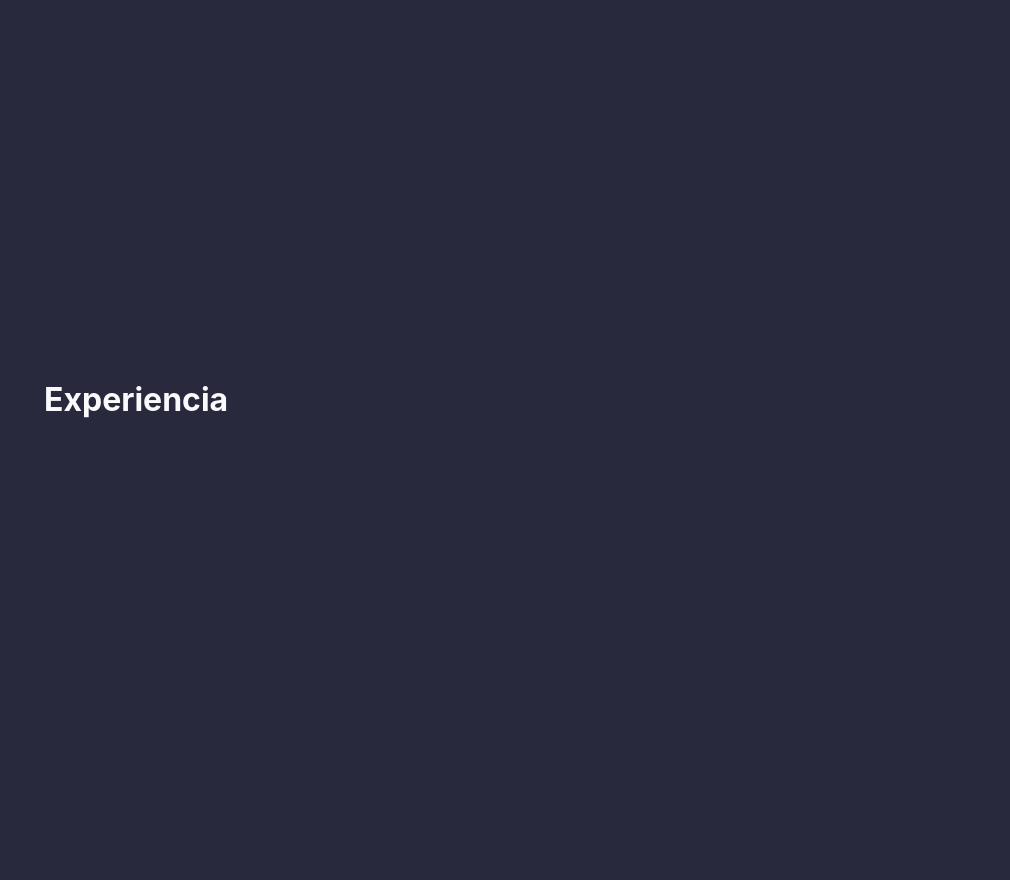
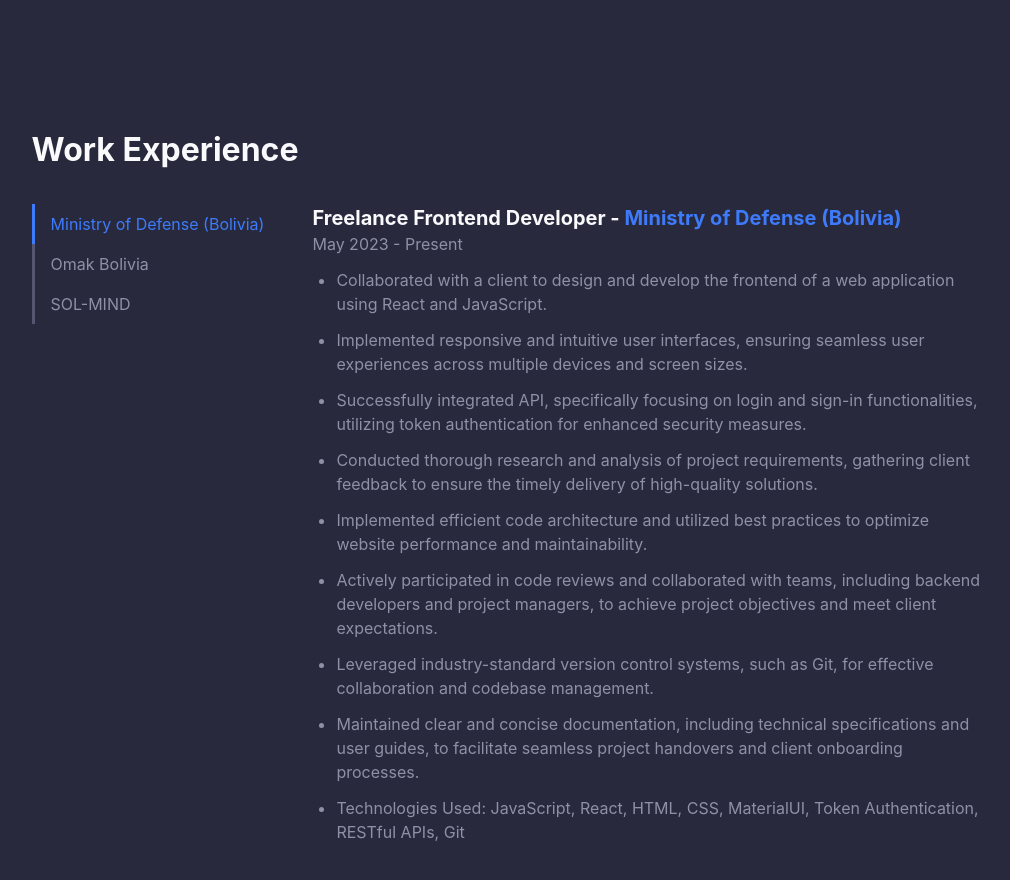
Before and after one commit to Jos017/portfolio-jose-rios, a React (Vite) app: page / in a window 1280 px wide. Shown: the part 1600-2480 px from the top of the page, without its empty margins (132-1142 px from the left). Built offline with nearby package versions, Linux system fonts and the light colour scheme.

Commit message:
Implement Work Experience Section

```diff
--- a/src/common/const.tsx
+++ b/src/common/const.tsx
@@ -5,9 +5,9 @@
 import Newspaper from '../assets/icons/Newspaper';
 import Phone from '../assets/icons/Phone';
 import User from '../assets/icons/User';
-import { Links } from './types';
+import { Link, WorkExperience } from './types';
 
-const NAVIGATION: Links[] = [
+const NAVIGATION: Link[] = [
   { name: 'about', route: '/#about', svg: <User /> },
   { name: 'experience', route: '/#experience', svg: <AcademicCap /> },
   { name: 'work', route: '/#work', svg: <Briefcase /> },
@@ -15,7 +15,7 @@
   { name: 'resume', route: '/#resume', svg: <Newspaper /> },
 ];
 
-const NETWORKING: Links[] = [
+const NETWORKING: Link[] = [
   {
     name: 'LinkedIn',
     route: 'https://www.linkedin.com/in/jos017/',
@@ -32,4 +32,52 @@
   },
 ];
 
-export { type Links, NAVIGATION, NETWORKING };
+const WORK_EXPERIENCE: WorkExperience[] = [
+  {
+    jobTitle: 'Freelance Frontend Developer',
+    companyName: 'Ministry of Defense (Bolivia)',
+    startDate: new Date(2023, 4),
+    endDate: 'present',
+    workDone: [
+      'Collaborated with a client to design and develop the frontend of a web application using React and JavaScript.',
+      'Implemented responsive and intuitive user interfaces, ensuring seamless user experiences across multiple devices and screen sizes.',
+      'Successfully integrated API, specifically focusing on login and sign-in functionalities, utilizing token authentication for enhanced security measures.',
+      'Conducted thorough research and analysis of project requirements, gathering client feedback to ensure the timely delivery of high-quality solutions.',
+      'Implemented efficient code architecture and utilized best practices to optimize website performance and maintainability.',
+      'Actively participated in code reviews and collaborated with teams, including backend developers and project managers, to achieve project objectives and meet client expectations.',
+      'Leveraged industry-standard version control systems, such as Git, for effective collaboration and codebase management.',
+      'Maintained clear and concise documentation, including technical specifications and user guides, to facilitate seamless project handovers and client onboarding processes.',
+      'Technologies Used: JavaScript, React, HTML, CSS, MaterialUI, Token Authentication, RESTful APIs, Git',
+    ],
+  },
+  {
+    jobTitle: 'Freelance Frontend Developer',
+    companyName: 'Omak Bolivia',
+    startDate: new Date(2023, 1),
+    endDate: new Date(2023, 3),
+    workDone: [
+      'Collaborated with a client to develop a dynamic and responsive web application using React.',
+      'Established the project structure, and configured Jest for testing implementing a version control system (Git) to track changes and facilitate collaboration.',
+      'Implemented new Pages and UI components to ensure an intuitive user experience.',
+      'Wrote comprehensive tests for React components, covering functionality, rendering, and user interactions.',
+      'Implemented state management using React Hooks and Context API, optimizing performance and improving code maintainability.',
+      'Technologies Used: TypeScript, React, HTML, CSS, MaterialUI, Jest.',
+      'Project Snapshot: (https://main.d1vnfpl0hcfayv.amplifyapp.com/)',
+    ],
+  },
+  {
+    jobTitle: 'Electromechanical Maintenance Engineer',
+    companyName: 'SOL-MIND',
+    startDate: new Date(2017, 10),
+    endDate: new Date(2021, 10),
+    workDone: [
+      'Designed machinery parts using Solidworks and AutoCAD, creating 3D and 2D models as well as 2D structural drawings. Ensured precise and efficient manufacturing processes through accurate technical specifications.',
+      'Managed warehouse inventory using SAP Ariba, effectively tracking and organizing materials and equipment, optimizing procurement processes, and minimizing stock shortages.',
+      'Monitored pump and motor maintenance services, implementing process improvements that resulted in a 10% reduction in working time, enhancing efficiency and productivity.',
+      'Utilized programming skills to configure Programmable Logic Controllers (PLCs) and successfully implemented a SCADA system, reducing maintenance time by one day and streamlining operational processes.',
+      'Implemented projects using the World Class Manufacturing (WCM) methodology, specifically implementing it in a Pneumatic Conveying System. This initiative resulted in a 5% reduction in production costs, improving overall operational efficiency.',
+    ],
+  },
+];
+
+export { NAVIGATION, NETWORKING, WORK_EXPERIENCE };
--- /dev/null
+++ b/src/components/ExpJobDescription.tsx
@@ -0,0 +1,35 @@
+import dayjs from 'dayjs';
+import { WorkExperience } from '../common/types';
+
+type props = { workExperience: WorkExperience[]; currentIndex: number };
+
+const ExpJobDescription = ({ workExperience, currentIndex }: props) => {
+  return (
+    <div className="max-w-2xl">
+      <div>
+        <h5>
+          {workExperience[currentIndex].jobTitle + ' - '}
+          <span className="text-primary-main">
+            {workExperience[currentIndex].companyName}
+          </span>
+        </h5>
+        <p>
+          {`${dayjs(workExperience[currentIndex].startDate).format(
+            'MMM YYYY'
+          )} - ${
+            workExperience[currentIndex].endDate === 'present'
+              ? 'Present'
+              : dayjs(workExperience[currentIndex].endDate).format('MMM YYYY')
+          }`}
+        </p>
+      </div>
+      <ul className="list-disc ps-6">
+        {workExperience[currentIndex].workDone.map((task, index) => (
+          <li className="mt-3" key={`Task-${index}`}>{task}</li>
+        ))}
+      </ul>
+    </div>
+  );
+};
+
+export default ExpJobDescription;
--- /dev/null
+++ b/src/components/ExpMenu.tsx
@@ -0,0 +1,39 @@
+import { WorkExperience } from '../common/types';
+
+const ExpMenu = ({
+  workExperience,
+  currentIndex,
+  setCurrentIndex,
+}: {
+  workExperience: WorkExperience[];
+  currentIndex: number;
+  setCurrentIndex: React.Dispatch<React.SetStateAction<number>>;
+}) => {
+  const handleClick = (index: number) => {
+    setCurrentIndex(index);
+  };
+
+  return (
+    <ul className='max-w-xs'>
+      {workExperience.map((job, index) => (
+        <li
+          key={`Company-${index}`}
+          className={`border-l-[3px] hover:bg-dark-0 hover:text-primary-main ${
+            currentIndex === index
+              ? 'border-primary-main text-primary-main'
+              : 'border-dark-2 bg-none'
+          }`}
+        >
+          <button
+            className="w-full px-4 py-2 text-start"
+            onClick={() => handleClick(index)}
+          >
+            {job.companyName}
+          </button>
+        </li>
+      ))}
+    </ul>
+  );
+};
+
+export default ExpMenu;
--- a/src/pages/Experience.tsx
+++ b/src/pages/Experience.tsx
@@ -1,7 +1,25 @@
+import { useState } from 'react';
+import { WORK_EXPERIENCE } from '../common/const';
+import ExpMenu from '../components/ExpMenu';
+import ExpJobDescription from '../components/ExpJobDescription';
+
 const Experience = () => {
+  const [jobIndex, setJobIndex] = useState(0);
+
   return (
-    <section className="mx-auto flex min-h-screen w-full flex-col justify-center">
-      <h2>Experiencia</h2>
+    <section className="mx-auto py-32 flex w-full flex-col gap-8">
+      <h2>Work Experience</h2>
+      <div className="flex justify-between gap-8">
+        <ExpMenu
+          workExperience={WORK_EXPERIENCE}
+          currentIndex={jobIndex}
+          setCurrentIndex={setJobIndex}
+        />
+        <ExpJobDescription
+          workExperience={WORK_EXPERIENCE}
+          currentIndex={jobIndex}
+        />
+      </div>
     </section>
   );
 };
```
